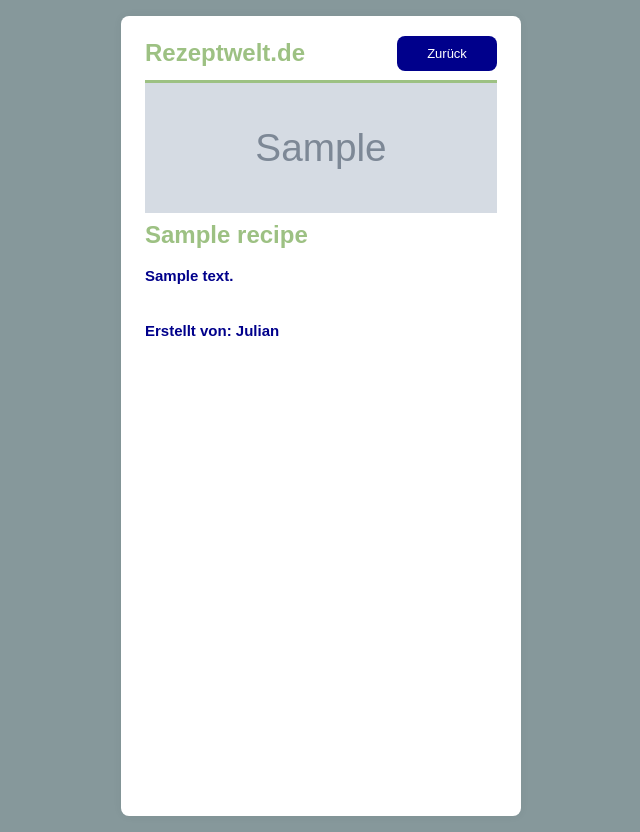
After one commit to JJP04/SkSy-Gruppe-C, a Flask app: page /recipe/1 in a window 1280 px wide. The commit adds this page. Shown: the whole page, without its empty margins (319-959 px from the left). Run offline with Flask 2, Linux system fonts and the light colour scheme; data comes from the database, SQL or seed files in the repository; both versions use the stored data as it was after the commit; tables that the repository leaves empty hold one stand-in row (values such as "Sample post"); grey boxes marked "Sample" are stand-in pictures.

Commit message:
recipe_details

```diff
--- a/rezeptapp/app/dashboard.py
+++ b/rezeptapp/app/dashboard.py
@@ -56,3 +56,10 @@ def profil_bearbeiten():
         return redirect(url_for('dashboard.profile'))
 
     return render_template('profil_bearbeiten.html', user=current_user)
+
+@dashboard_bp.route('/recipe/<int:id>')
+def recipe_details(id):
+    rezepte= Recipe.query.all()
+    rezept = next((r for r in rezepte if r.id == id), None)
+    user = User.query.get(rezept.user_id)
+    return render_template('recipe_details.html', rezept=rezept, creator=user)
--- a/rezeptapp/app/static/style.css
+++ b/rezeptapp/app/static/style.css
@@ -81,6 +81,9 @@ a.linkbutton.hinzufügen {
     font-size: 20px;
     margin: 0;
     line-height: 45px;
+}
+a.recipe-details{
+     text-decoration: none;
 }
 
 
@@ -175,7 +178,7 @@ hr { /*vertikaler Strich*/
 }
 
 .card-rezept {
-    width: 400px;
+    width: 350px;
     border-radius: 10px;
     overflow: hidden;
     box-shadow: 0 4px 12px rgba(0, 0, 0, 0.15);
--- a/rezeptapp/app/templates/dashboard.html
+++ b/rezeptapp/app/templates/dashboard.html
@@ -15,17 +15,19 @@
         <a href="/login" class="linkbutton dashboard">Anmelden</a>
         {% endif %}
     </header>
-    <h3>Rezepte der Woche</h3>
+    <h3>Alle Rezepte:</h3>
    <div class="container-rezepte">
     {% for rezept in rezepte %}
+<!-- In your templates: -->
+        <a class="recipe-details" href="{{ url_for('dashboard.recipe_details', id=rezept.id) }}">
     <div class="card-rezept">
         <img class="card-image" src="{{ url_for('static', filename=rezept.image_path) }}" alt="{{ rezept.title }}">
         <div class="card-title">{{ rezept.title }}</div>
     </div>
+       </a>
     {% endfor %}
 </div>
 
-    <h3>Favoriten</h3>
     <div class="rezepticon">
     </div>
 
--- a/rezeptapp/app/templates/profile.html
+++ b/rezeptapp/app/templates/profile.html
@@ -33,10 +33,12 @@
  <h2>Meine Rezepte</h2>
  <div class="container-rezepte">
     {% for rezept in rezepte %}
+             <a class="recipe-details" href="{{ url_for('dashboard.recipe_details', id=rezept.id) }}">
     <div class="card-rezept">
         <img class="card-image" src="{{ url_for('static', filename=rezept.image_path) }}" alt="{{ rezept.title }}">
         <div class="card-title">{{ rezept.title }}</div>
     </div>
+             </a>
     {% endfor %}
 </div>
 <footer class="footer dashboard">
--- /dev/null
+++ b/rezeptapp/app/templates/recipe_details.html
@@ -0,0 +1,23 @@
+<head>
+    <meta charset="UTF-8"/>
+    <meta name="viewport" content="width=device-width, initial-scale=1.0"/>
+    <title>Recipe Details</title>
+    <link rel="stylesheet" href="{{ url_for('static', filename='style.css') }}">
+</head>
+<body>
+
+<div class="container">
+    <header class="header dashboard">
+        <h1>Rezeptwelt.de</h1>
+        <a href="/dashboard" class="linkbutton dashboard">Zurück</a>
+    </header>
+
+    <div class="recipe-details">
+        <img class="card-image" src="{{ url_for('static', filename=rezept.image_path) }}" alt="{{ rezept.title }}">
+        <h2>{{ rezept.title }}</h2>
+        <h3> {{ rezept.description }}</h3>
+        <br>
+        <h3>Erstellt von: {{ creator.username if creator else "Unbekannter Benutzer" }}</h3>
+    </div>
+</div>
+</body>
```
Also changed, not shown: rezeptapp/app/instance/database.db.
